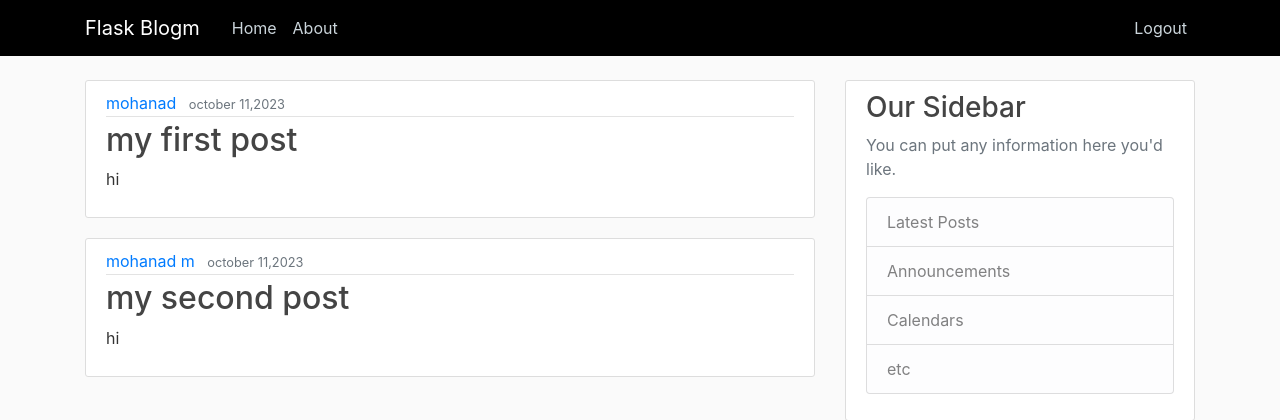
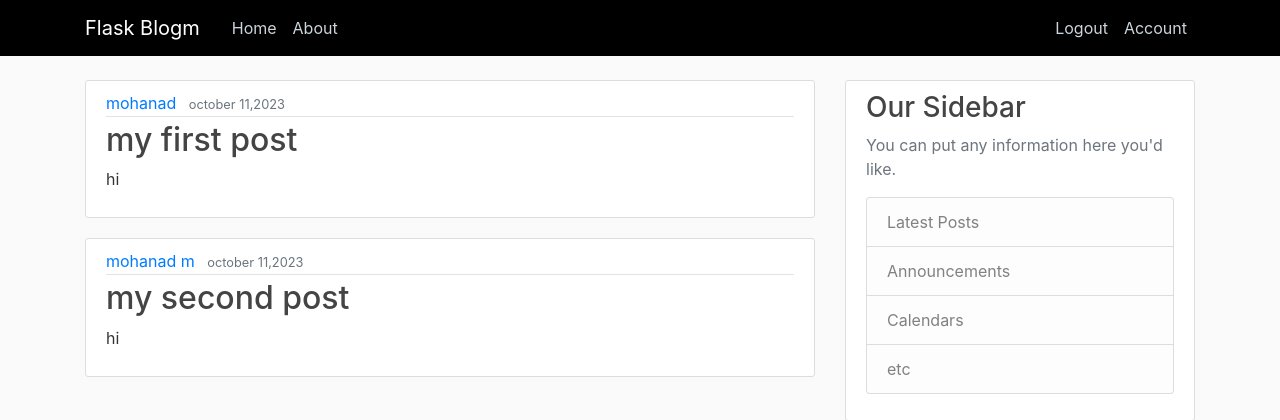
Before and after one commit to MohanadGad38/Flask_Blogm, a Flask app: page / in a window 1280 px wide. Shown: the top 420 px of the page. Run offline with Flask 3, Linux system fonts and the light colour scheme; a user stored in the database is signed in.

Commit message:
feat:account page

```diff
--- a/blogm/pyproject.toml
+++ b/blogm/pyproject.toml
@@ -23,6 +23,7 @@ MarkupSafe="2.1.3"
 SQLAlchemy="2.0.21"
 typing_extensions="4.8.0"
 Werkzeug="2.3.0"
+jinja2 = "^3.1.2"
 
 
 [build-system]
--- a/flaskblog/routes.py
+++ b/flaskblog/routes.py
@@ -79,3 +79,8 @@
 def Logout():
    logout_user()
    return redirect(url_for('home'))
+
+
+@app.route("/Account")
+def Account():
+   return render_template('Account.html',title='Account',user=current_user)
--- /dev/null
+++ b/flaskblog/templates/Account.html
@@ -0,0 +1,5 @@
+{%extends "layout.html"%}
+{%block content%}
+
+<h1> {{user.Username}} </h1>
+{%endblock content%}
--- a/flaskblog/templates/home.html
+++ b/flaskblog/templates/home.html
@@ -10,6 +10,7 @@
     <h2><a class="article-title" href="#">{{ post.title }}</a></h2>
     <p class="article-content">{{ post.content }}</p>
   </div>
+
 </article>
 {%endfor%}
 {%endblock content%}
--- a/flaskblog/templates/layout.html
+++ b/flaskblog/templates/layout.html
@@ -38,6 +38,7 @@
           <div class="navbar-nav">
             {% if current_user.is_authenticated%}
             <a class="nav-item nav-link" href="{{url_for('Logout')}}">Logout</a>
+            <a class="nav-item nav-link" href="{{url_for('Account')}}">Account</a>
             {%else%}
 
             <a class="nav-item nav-link" href="{{url_for('Login')}}">Login</a>
```
Also changed, not shown: 1 other file. Lines whose indentation alone changed are shown as unchanged.
